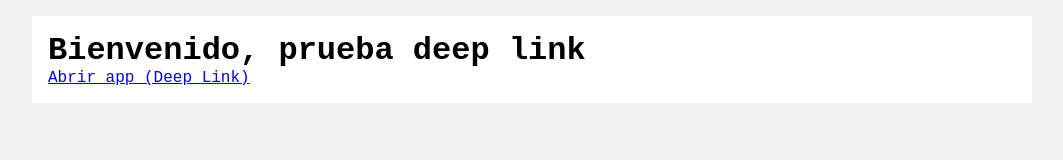
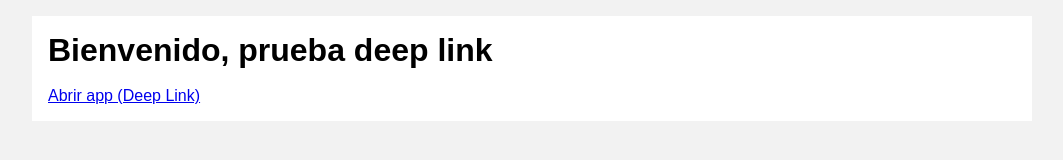
Before and after one commit to matu-1/deep-link-test, a plain HTML site: page index.html in a window 1280 px wide. Shown: the whole page, without its empty margins (108-1171 px from the left). Drawn offline with Linux system fonts and the light colour scheme.

Commit message:
update app open

```diff
--- a/index.html
+++ b/index.html
@@ -3,15 +3,14 @@
   <head>
     <meta charset="UTF-8" />
     <meta name="viewport" content="width=device-width, initial-scale=1.0" />
-    <link rel="stylesheet" href="styles.css">
+    <link rel="stylesheet" href="styles.css" />
     <title>Deep link</title>
   </head>
   <body>
     <div class="container">
       <h1>Bienvenido, prueba deep link</h1>
-      <a href="sample://open.my.app/#/book/hello-world"
-        >Abrir app (Deep Link)</a
-      >
+      <br />
+      <a href="gsocial://open.my.app?meetingId=OTkx">Abrir app (Deep Link)</a>
     </div>
   </body>
 </html>
--- a/styles.css
+++ b/styles.css
@@ -1,5 +1,5 @@
 * {
-  font-family: "Courier New", Courier, monospace;
+  font-family: Arial, Helvetica, sans-serif;
   box-sizing: border-box;
   margin: 0;
   padding: 0;
```
Also changed, not shown: .well-known/assetlinks-test.json, .well-known/assetlinks.json.
